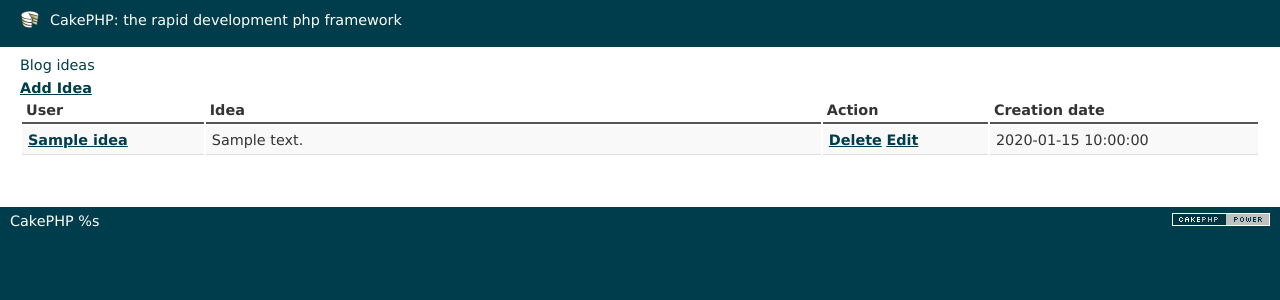
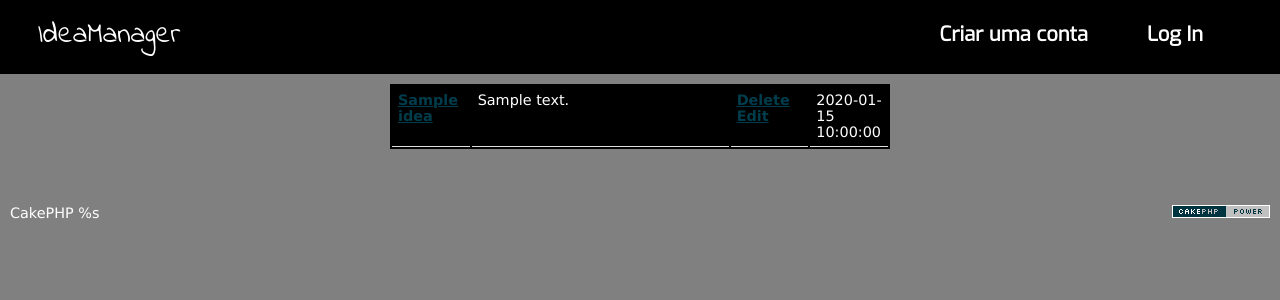
Before and after one commit to Moharu/IdeaManager, a CakePHP app: the page made by app/View/Ideas/index.ctp in a window 1280 px wide. Shown: the top 300 px of the page. Run offline with PHP 8.4 and a stand-in for CakePHP, Linux system fonts and the light colour scheme; the template is opened without the code that fills it: most values are stand-ins (such as "Sample title", 1, 10 or a date in 2020); data that the repository does not hold is empty; some libraries are stand-ins or nearby versions.

Commit message:
Cakeutofazendoaqui?

```diff
--- a/app/View/Ideas/edit.ctp
+++ b/app/View/Ideas/edit.ctp
@@ -2,7 +2,7 @@
 
 <h1>Edit Idea</h1>
 <?php
-	echo $this->Form->create('Post');
+	echo $this->Form->create('Idea');
 	echo $this->Form->input('title');
 	echo $this->Form->input('body', array('rows' => '3'));
 	echo $this->Form->input('id', array('type' => 'hidden'));
--- a/app/View/Ideas/index.ctp
+++ b/app/View/Ideas/index.ctp
@@ -1,19 +1,9 @@
 <!-- File: /app/View/Ideas/index.ctp -->
-
-<h1>Blog ideas</h1>
-<?php echo $this->Html->link('Add Idea', array('controller' => 'ideas', 'action' => 'add')); ?>
 <table>
-	<tr>
-		<th>User</th>
-		<th width='50%'>Idea</th>
-		<th>Action</th>
-		<th>Creation date</th>
-	</tr>
-
 	<?php foreach ($ideas as $idea): ?>
 		<tr>
 			<td> <?php echo $this->Html->link($idea['Idea']['title'],array('controller' => 'ideas', 'action' => 'view', $idea['Idea']['id'])); ?> </td>
-			<td>
+			<td width="50%">
 				<?php
 				echo $idea['Idea']['body'];
 				 ?>
--- a/app/View/Layouts/default.ctp
+++ b/app/View/Layouts/default.ctp
@@ -22,8 +22,7 @@
 <head>
 	<?php echo $this->Html->charset(); ?>
 	<title>
-		<?php echo $cakeDescription ?>:
-		<?php echo $this->fetch('title'); ?>
+		IdeaManager
 	</title>
 	<?php
 		echo $this->Html->meta('icon');
@@ -34,11 +33,14 @@
 		echo $this->fetch('css');
 		echo $this->fetch('script');
 	?>
+	<link href='http://fonts.googleapis.com/css?family=Indie+Flower' rel='stylesheet' type='text/css'>
+	<link href='http://fonts.googleapis.com/css?family=Exo' rel='stylesheet' type='text/css'>
 </head>
 <body>
 	<div id="container">
 		<div id="header">
-			<h1><?php echo $this->Html->link($cakeDescription, 'http://cakephp.org'); ?></h1>
+			<h1>IdeaManager</h1>
+			<h3 id='h04'><a style='text-decoration:none; color:white;'>Criar uma conta </a></h3>   <h3 id='h05'><a style='text-decoration:none; color:white;'> Log In </a></h3>
 		</div>
 		<div id="content">
 
@@ -58,6 +60,5 @@
 			</p>
 		</div>
 	</div>
-	<?php echo $this->element('sql_dump'); ?>
 </body>
 </html>
--- a/app/webroot/css/cake.generic.css
+++ b/app/webroot/css/cake.generic.css
@@ -23,7 +23,7 @@
 
 /** General Style Info **/
 body {
-	background: #003d4c;
+	background: gray;
 	color: #fff;
 	font-family:'lucida grande',verdana,helvetica,arial,sans-serif;
 	font-size:90%;
@@ -48,7 +48,7 @@
 h1 {
 	background:#fff;
 	color: #003d4c;
-	font-size: 100%;
+	font-size: 200%;
 }
 h2 {
 	background:#fff;
@@ -72,19 +72,43 @@
 	margin: 0 0 1em 0;
 }
 
+#h04 {
+	position: fixed;
+	right: 165px;
+    top: 21px;
+	text-align: right;
+	color: white;
+	font-family: "Exo";
+	font-size: 140%;
+	margin-right: 27px;
+}
+#h05 {
+	position: fixed;
+	right: 50px;
+    top: 21px;
+	text-align: right;
+	color: white;
+	font-family: "Exo";
+	font-size: 140%;
+	margin-right: 27px;
+}
+
 /** Layout **/
 #container {
 	text-align: left;
 }
 
 #header{
+	background: black;
 	padding: 10px 20px;
 }
 #header h1 {
-	line-height:20px;
-	background: #003d4c url('../img/cake.icon.png') no-repeat left;
+	line-height: 30px;
+	font-family: 'Indie Flower';
+	background: black url('') no-repeat left;
 	color: #fff;
-	padding: 0px 30px;
+	padding-top: 10px;
+	padding-left: 18px;
 }
 #header h1 a {
 	color: #fff;
@@ -98,7 +122,7 @@
 	text-decoration: underline;
 }
 #content{
-	background: #fff;
+	background: gray;
 	clear: both;
 	color: #333;
 	padding: 10px 20px 40px 20px;
@@ -137,9 +161,13 @@
 
 /** Tables **/
 table {
+	margin: auto;
+	table-layout: fixed;
+	max-width: 500px;
+	background-color:black;
 	border-right:0;
 	clear: both;
-	color: #333;
+	color: white;
 	margin-bottom: 10px;
 	width: 100%;
 }
@@ -167,7 +195,6 @@
 	border-bottom:1px solid #ddd;
 }
 table tr:nth-child(even) {
-	background: #f9f9f9;
 }
 td.actions {
 	text-align: center;
```
Also changed, not shown: app/View/Posts/edit.ctp (+4 -4 lines).
